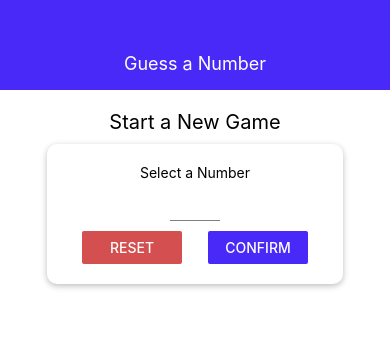
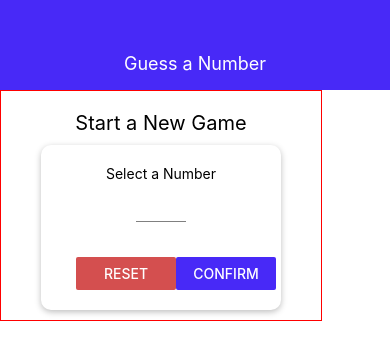
Before and after one commit to Belchenkov/rn-guess-number, a React Native app: screen / in a window 390 px wide. Shown: the top 360 px of the page. Built offline with nearby package versions, Linux system fonts and the light colour scheme.

Commit message:
Cleaning User Input

```diff
--- a/screens/StartGameScreen.js
+++ b/screens/StartGameScreen.js
@@ -1,12 +1,28 @@
-import React from 'react';
-import { View, StyleSheet, Text, Button } from "react-native";
+import React, { useState } from 'react';
+import {
+    View,
+    StyleSheet,
+    Text,
+    Button,
+    TouchableNativeFeedback,
+    Keyboard
+} from "react-native";
 
 import Card from "../components/Card";
 import colors from "../constants/colors";
 import Input from "../components/Input";
 
 const StartGameScreen = () => {
+    const [enteredValue, setEnteredValue] = useState('');
+
+    const numberInputHandler = inputText => {
+        setEnteredValue(inputText.replace(/[^0-9]/g, ''));
+    };
+
     return (
+        <TouchableNativeFeedback onPress={() => {
+            Keyboard.dismiss();
+        }}>
             <View style={styles.screen}>
                 <Text style={styles.title}>Start a New Game</Text>
                 <Card style={styles.inputContainer}>
@@ -16,8 +32,10 @@
                         blurOnSubmit
                         autoCapitalize="none"
                         autoCorrect={false}
-                    keyboardType="numeric"
+                        keyboardType="number-pad"
                         maxLength={2}
+                        onChangeText={numberInputHandler}
+                        value={enteredValue}
                     />
                     <View style={styles.buttonContainer}>
                         <View style={styles.button}>
@@ -37,6 +55,7 @@
                     </View>
                 </Card>
             </View>
+        </TouchableNativeFeedback>
     );
 };
 
@@ -59,7 +78,8 @@
         flexDirection: 'row',
         width: '100%',
         justifyContent: 'space-between',
-        paddingHorizontal: 15
+        paddingHorizontal: 15,
+        marginTop: 25
     },
     button: {
         width: 100
```
Lines whose indentation alone changed are shown as unchanged.
